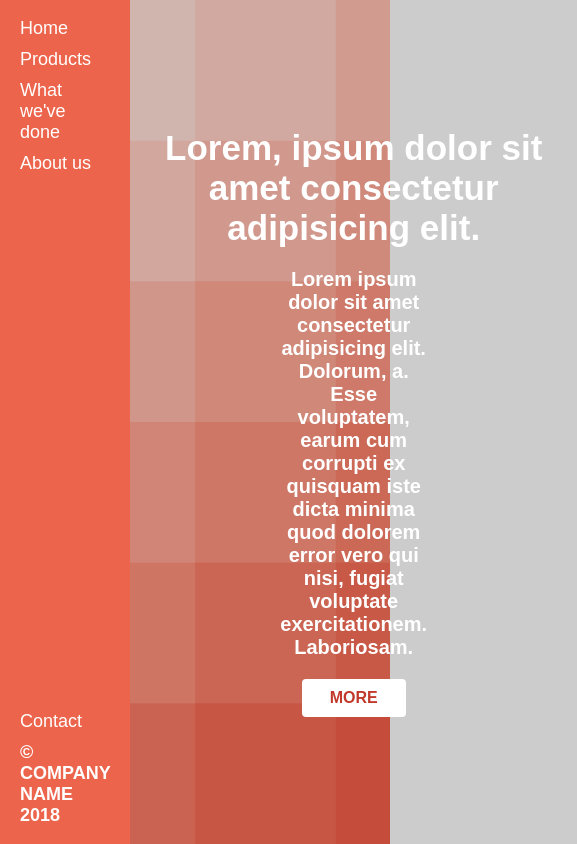
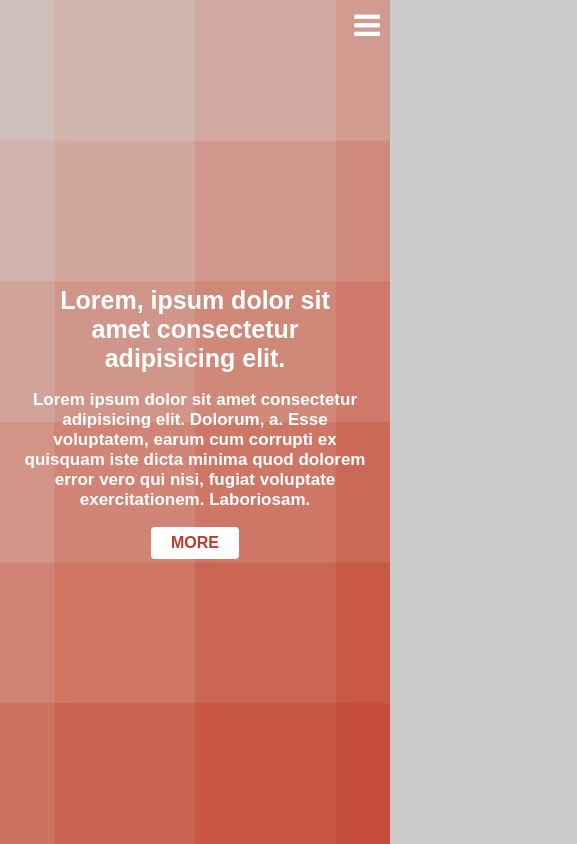
Before and after one commit to msimicshauma/company-template-one, a plain HTML site: page index.html in a window 390 px wide. Shown: the whole page, 577 px wide, since content can reach past the window. Drawn offline with Linux system fonts and the light colour scheme; a web font is replaced by a local one.

Commit message:
Template is now responsive with hamburger button

```diff
--- a/assets/css/style.css
+++ b/assets/css/style.css
@@ -163,3 +163,61 @@ a:visited {
     transition-duration: 0.5s;
     transition-timing-function: linear;
 }
+
+.content .fa-bars {
+    position: fixed;
+    top: 10px;
+    right: 10px;
+    color: #fff;
+    font-size: 40px;
+    cursor: pointer;
+    display: none;
+}
+
+@media only screen and (max-width: 1024px) {
+    .nav {
+        display: none;
+    }
+
+    .content {
+        flex-basis: 100%;
+    }
+
+    .content h1 {
+        padding: 0 30px;
+        font-size: 32px;
+    }
+
+    .content p {
+        font-size: 20px;
+    }
+
+    .content .fa-bars {
+        display: block;
+    }
+}
+
+@media only screen and (max-width: 800px) {
+    .content p {
+        padding: 0 50px;
+    }
+
+    .content a {
+        padding: 7px 20px;
+    }
+}
+
+@media only screen and (max-width: 600px) {
+    .content .fa-bars {
+        font-size: 30px;
+    }
+
+    .content h1 {
+        font-size: 25px;
+    }
+
+    .content p {
+        font-size: 17px;
+        padding: 0 20px;
+    }
+}
--- a/index.html
+++ b/index.html
@@ -6,7 +6,7 @@
         <title>Company template</title>
         <meta name="viewport" content="width=device-width, initial-scale=1">
         <link rel="stylesheet" type="text/css" media="screen" href="assets/css/style.css" />
-        <script src="main.js"></script>
+        <link href="https://maxcdn.bootstrapcdn.com/font-awesome/4.7.0/css/font-awesome.min.css" rel="stylesheet" integrity="sha384-wvfXpqpZZVQGK6TAh5PVlGOfQNHSoD2xbE+QkPxCAFlNEevoEH3Sl0sibVcOQVnN" crossorigin="anonymous">
     </head>
     <body>
         <section class="main">
@@ -25,6 +25,7 @@
             </div>
 
             <div class="content">
+                    <i class="fa fa-bars"></i>
                     <h1>Lorem, ipsum dolor sit amet consectetur adipisicing elit.</h1>
                     <p>Lorem ipsum dolor sit amet consectetur adipisicing elit. Dolorum, a. Esse voluptatem, earum cum corrupti ex quisquam iste dicta minima quod dolorem error vero qui nisi, fugiat voluptate exercitationem. Laboriosam.</p>
                     <a href="#">MORE</a>
```
